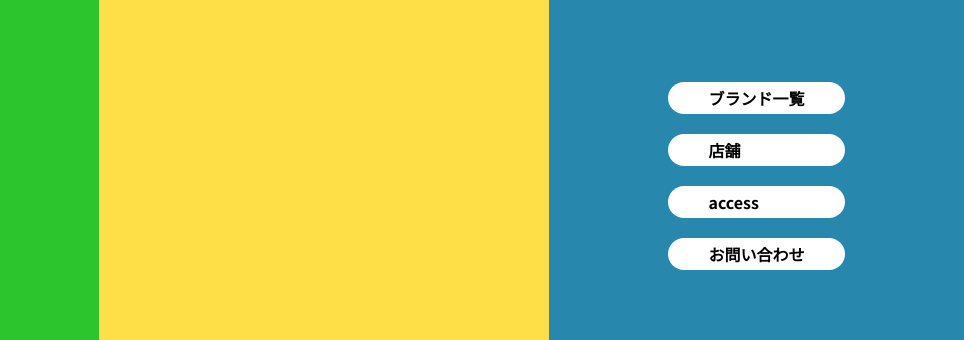
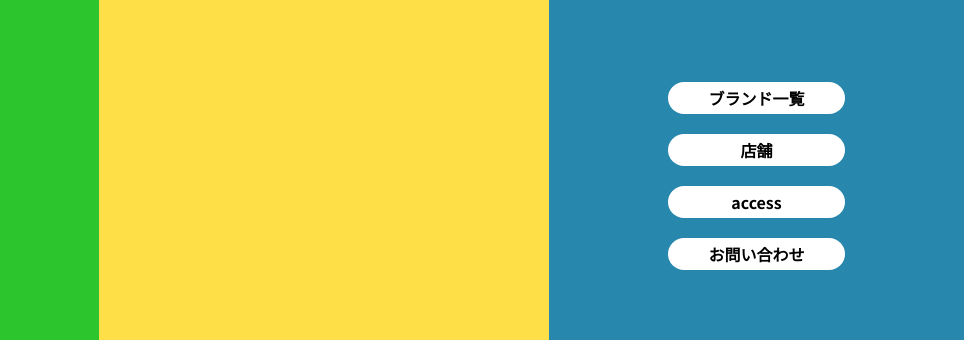
Before and after one commit to ErinaHoshikawa/mobilefirst_template, a plain HTML site: page index.html in a window 1280 px wide. Shown: the part 214-554 px from the top of the page, 316-1280 px from the left. Drawn offline with Linux system fonts and the light colour scheme.

Commit message:
CSS修正：いらないabsolute削除

```diff
--- a/css/style.css
+++ b/css/style.css
@@ -63,12 +63,8 @@ body {
     align-items: center;
 }
 
-.nav_wrapper {
-    position: absolute;
-    z-index: 5;
-}
-
 .nav_wrapper .nav_list li {
+    text-align: center;
     margin-bottom: 20px;
     background-color: #fff;
     border-radius: 16px;
```
Also changed, not shown: 1 other file.
